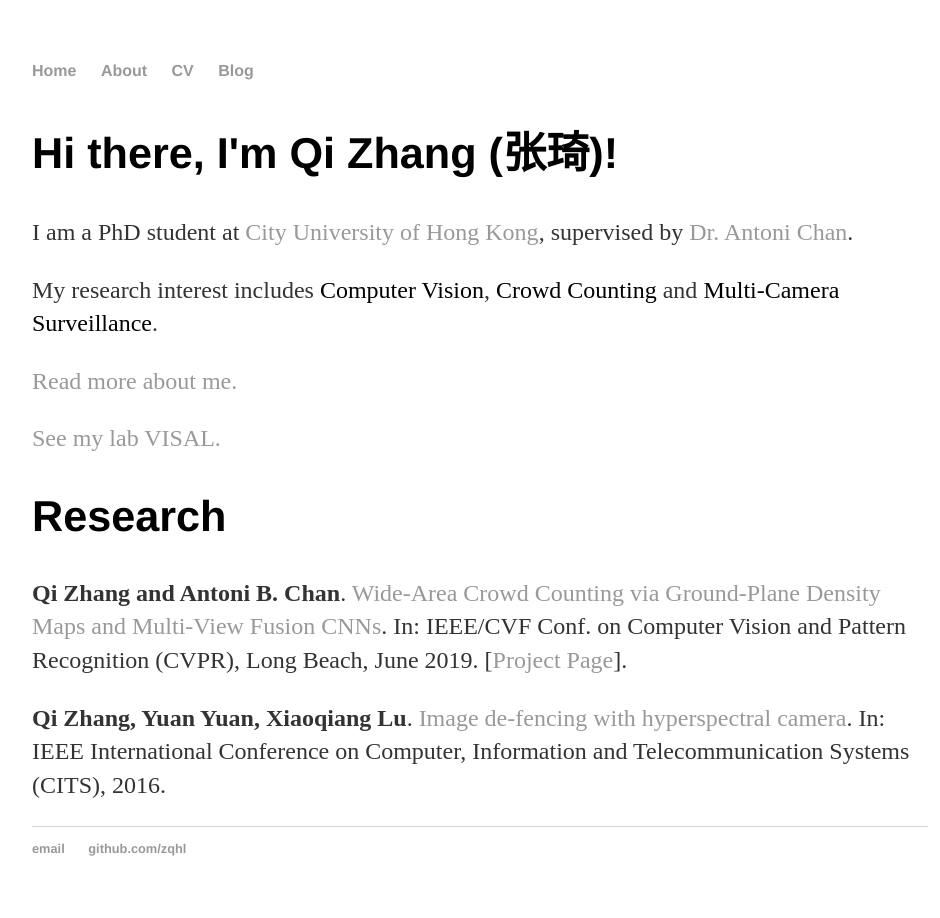
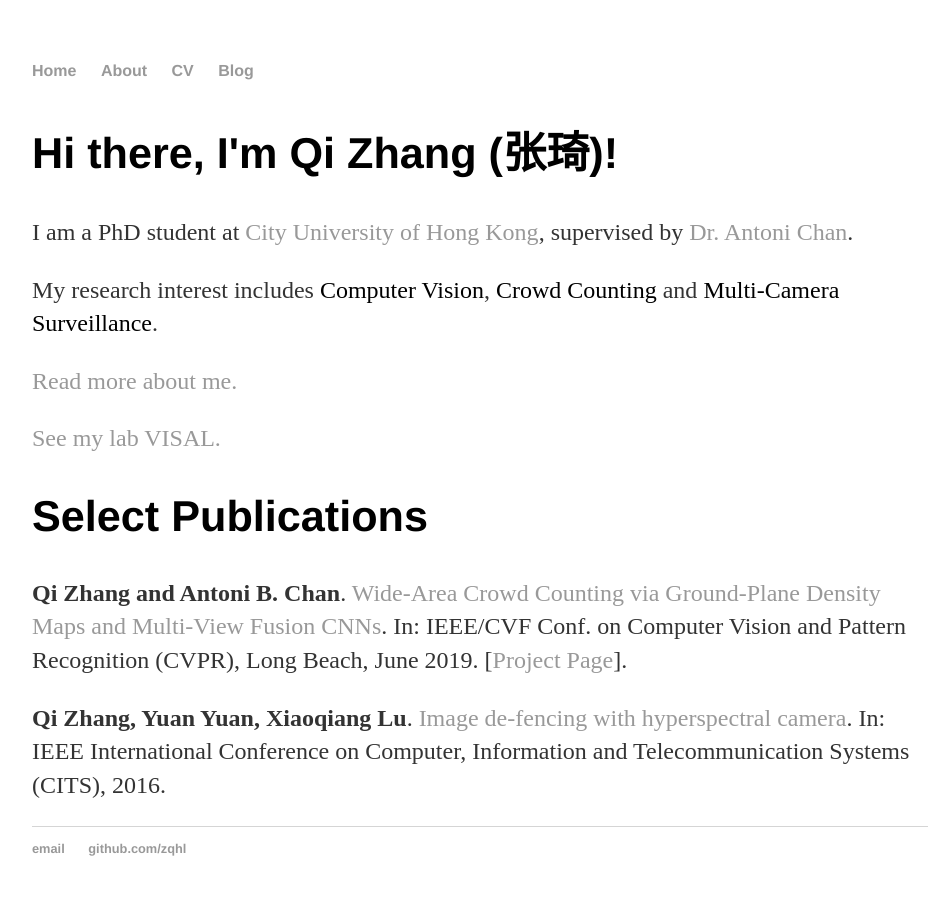
Before and after one commit to zqyq/zqyq.github.io, a Jekyll site: the page built from index.html, in a window 1280 px wide. Shown: the whole page, without its empty margins (160-1100 px from the left). Built offline with Jekyll 4.4.1, drawn with Linux system fonts in a browser that asks for light colours.

Commit message:
Update index.html

```diff
--- a/index.html
+++ b/index.html
@@ -21,7 +21,7 @@ title: qizhang's homepage
 				<a href="http://visal.cs.cityu.edu.hk/"> See my lab VISAL. </a>
 			</p>
 
-			<h2>Research</h2>
+			<h2>Select Publications</h2>
 
 				<p><strong>Qi Zhang and Antoni B. Chan</strong>.
 						<a href="http://visal.cs.cityu.edu.hk/static/pubs/conf/cvpr19-wacc.pdf">Wide-Area Crowd Counting via Ground-Plane Density Maps and Multi-View Fusion CNNs</a>.
```
